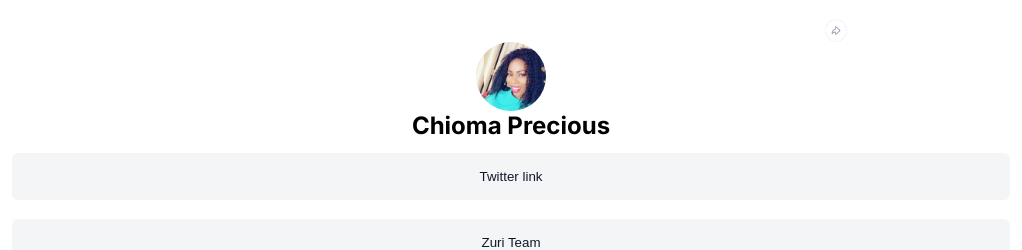
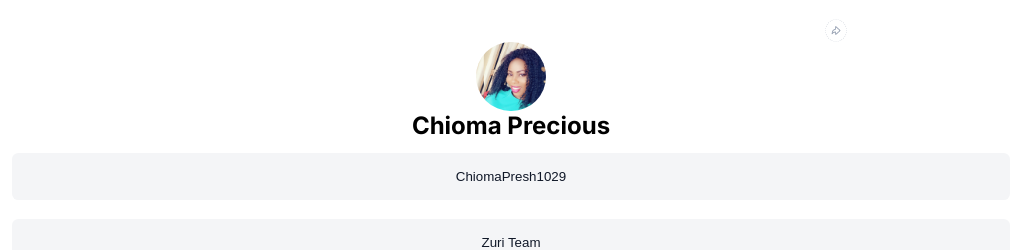
Before and after one commit to chiomaubaezuonu/HNG9-Stage-1-task, a React (Create React App) app: page / in a window 1280 px wide. Shown: the top 250 px of the page, without its empty margins (129-1151 px from the left). Built offline with nearby package versions, Linux system fonts and the light colour scheme.

Commit message:
Updated the meta tag and Link component

```diff
--- a/public/index.html
+++ b/public/index.html
@@ -2,6 +2,7 @@
 <html lang="en">
   <head>
     <meta charset="utf-8" />
+    <meta name="viewport" content="width=device-width, initial-scale=1" />
 
     <title>React App</title>
     <link rel="stylesheet" href="style.css">
--- a/src/Components/Links.js
+++ b/src/Components/Links.js
@@ -5,12 +5,12 @@ const Links = () => {
   return (
     <div className="link-div">
       <a href="https://twitter.com/ChiomaPresh1029" id="twitter">
-        <button>Twitter link</button>
+        <button>ChiomaPresh1029</button>
       </a>
       <a href="https://training.zuri.team/" id="btn__zuri">
         <button>Zuri Team</button>
       </a>
-      <a href="https://twitter.com/ChiomaPresh1029" id="books">
+      <a href="http://books.zuri.team" id="books">
         <button>Zuri Books</button>
       </a>
       <a
--- a/src/Components/Profile.js
+++ b/src/Components/Profile.js
@@ -13,7 +13,7 @@ function Profile() {
         <img src="./images/mobile-share.png" id="mobile-share" alt="share" />
           <img src="./images/oma.jpg" id="profile__img" alt="profile-pic" />
           <h2 id="twitter">Chioma Precious</h2>
-          <h1 id="slack"> Chioma Ubaezuonu1</h1>
+          <h1 id="slack">ChiomaPrecious</h1>
         </div>
         <Links />
         <Footer />
```
